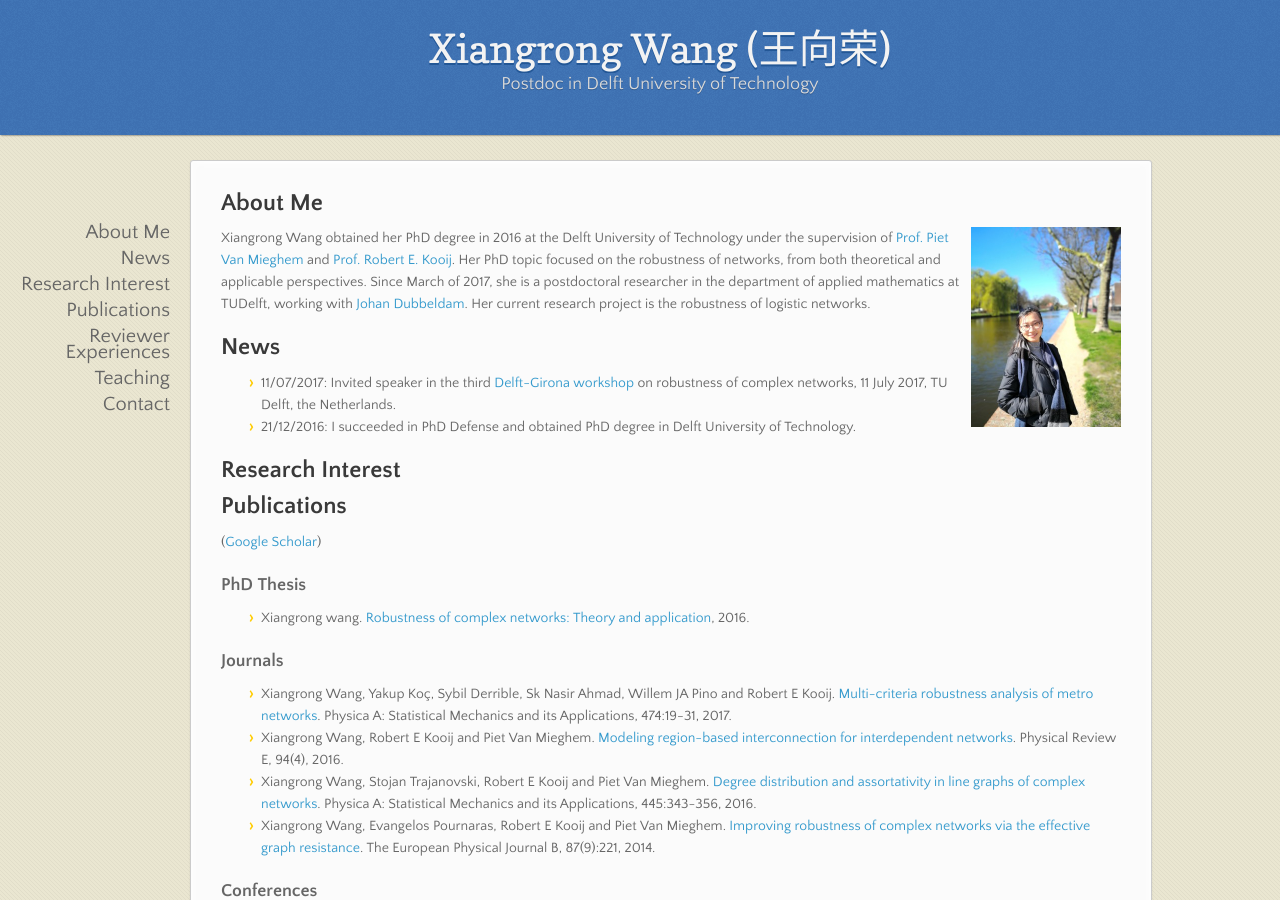
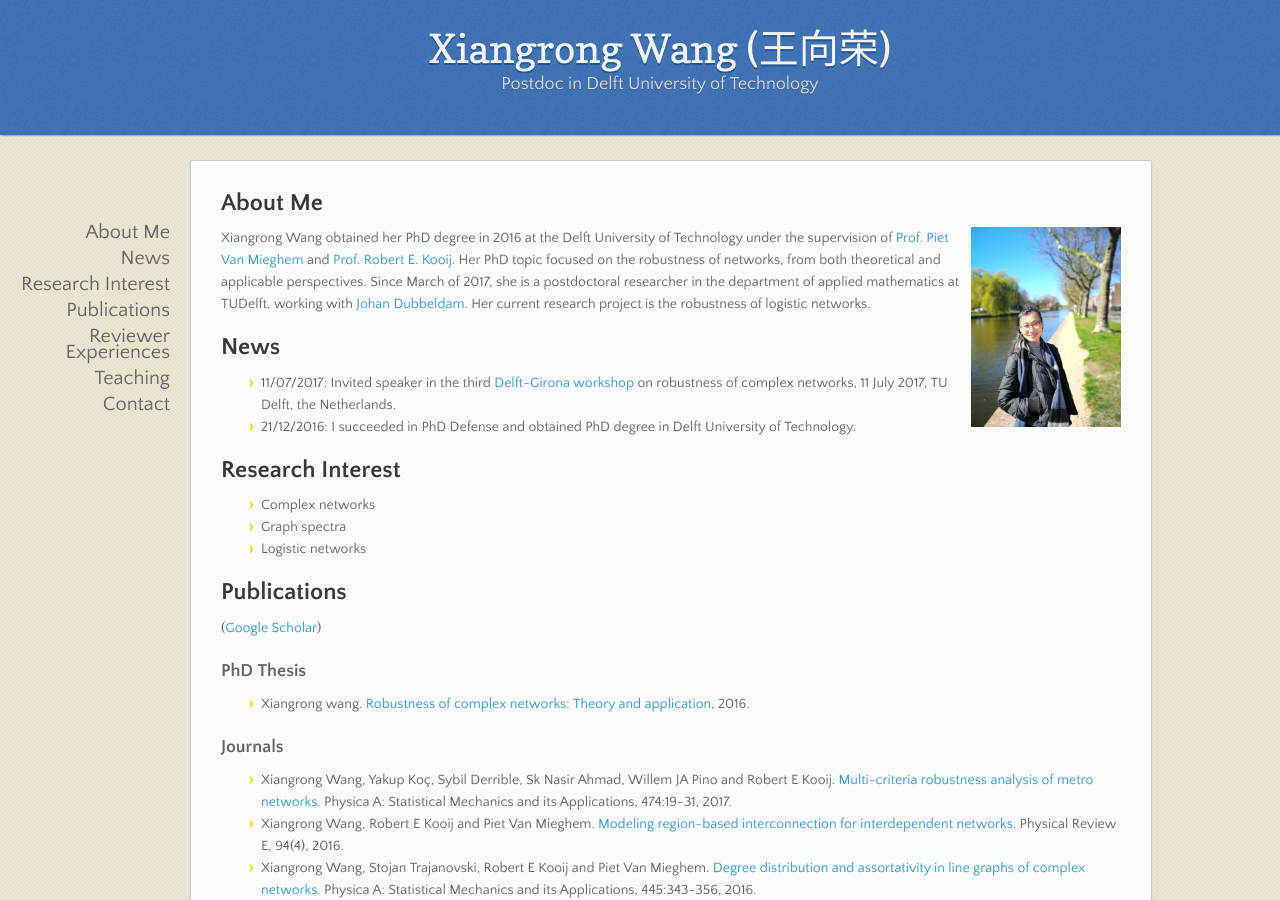
Before and after one commit to xiangrongwang/xiangrongwang.github.io, a Jekyll site: the page built from index.md, in a window 1280 px wide and 900 px high. Built offline with Jekyll 4.4.1, drawn with Linux system fonts in a browser that asks for light colours; nearby versions of some CDN libraries; our own code applies the rules of GitHub Pages for plain Markdown files.

Commit message:
Create index.md

```diff
--- a/index.md
+++ b/index.md
@@ -9,6 +9,9 @@ Her PhD topic focused on the robustness of networks,  from both theoretical and
 * 21/12/2016: I succeeded in PhD Defense and obtained PhD degree in Delft University of Technology.
 
 ## Research Interest
+- Complex networks
+- Graph spectra
+- Logistic networks
 
 ## Publications
 ([Google Scholar](https://scholar.google.com/citations?user=LJm0X3AAAAAJ&hl=en))
```
